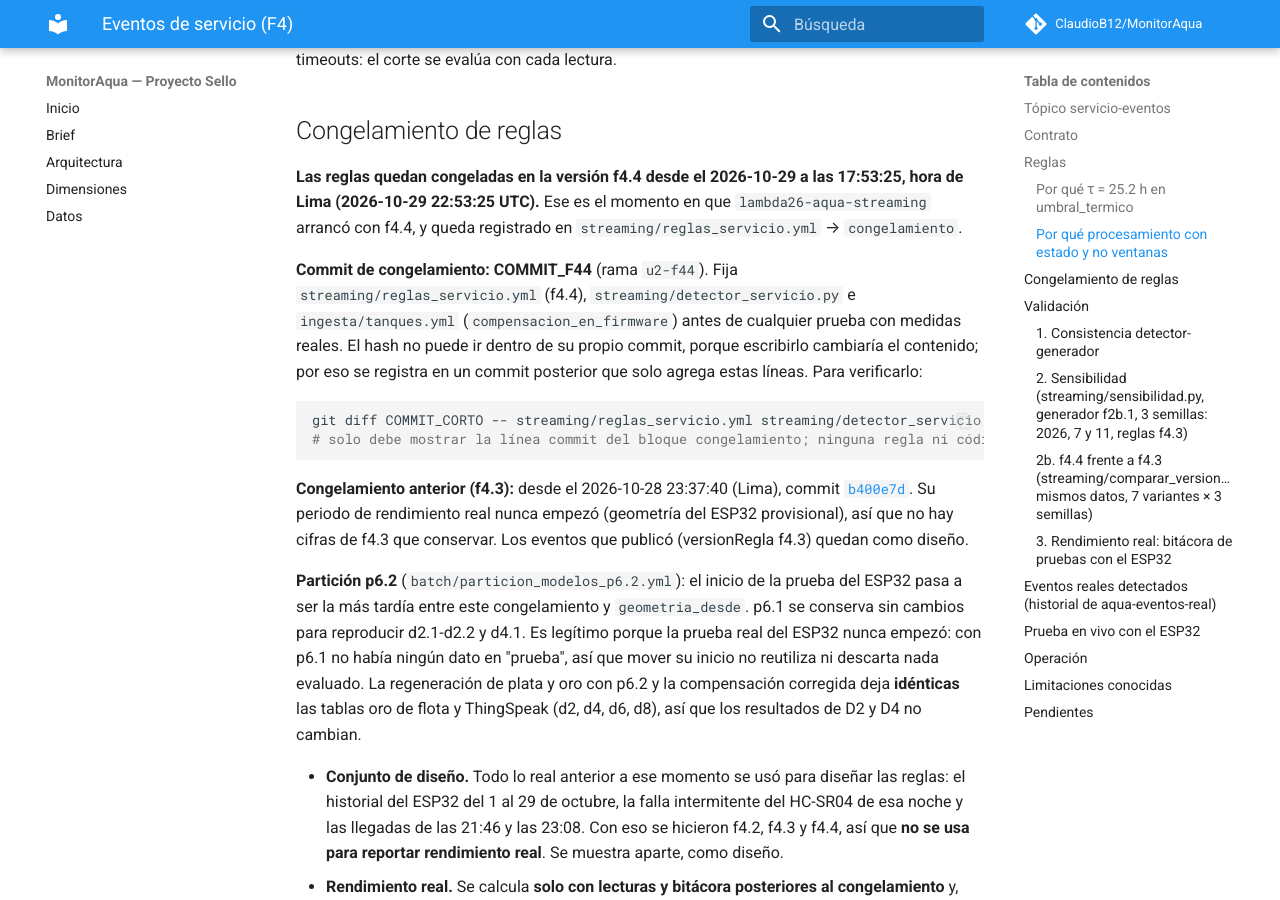
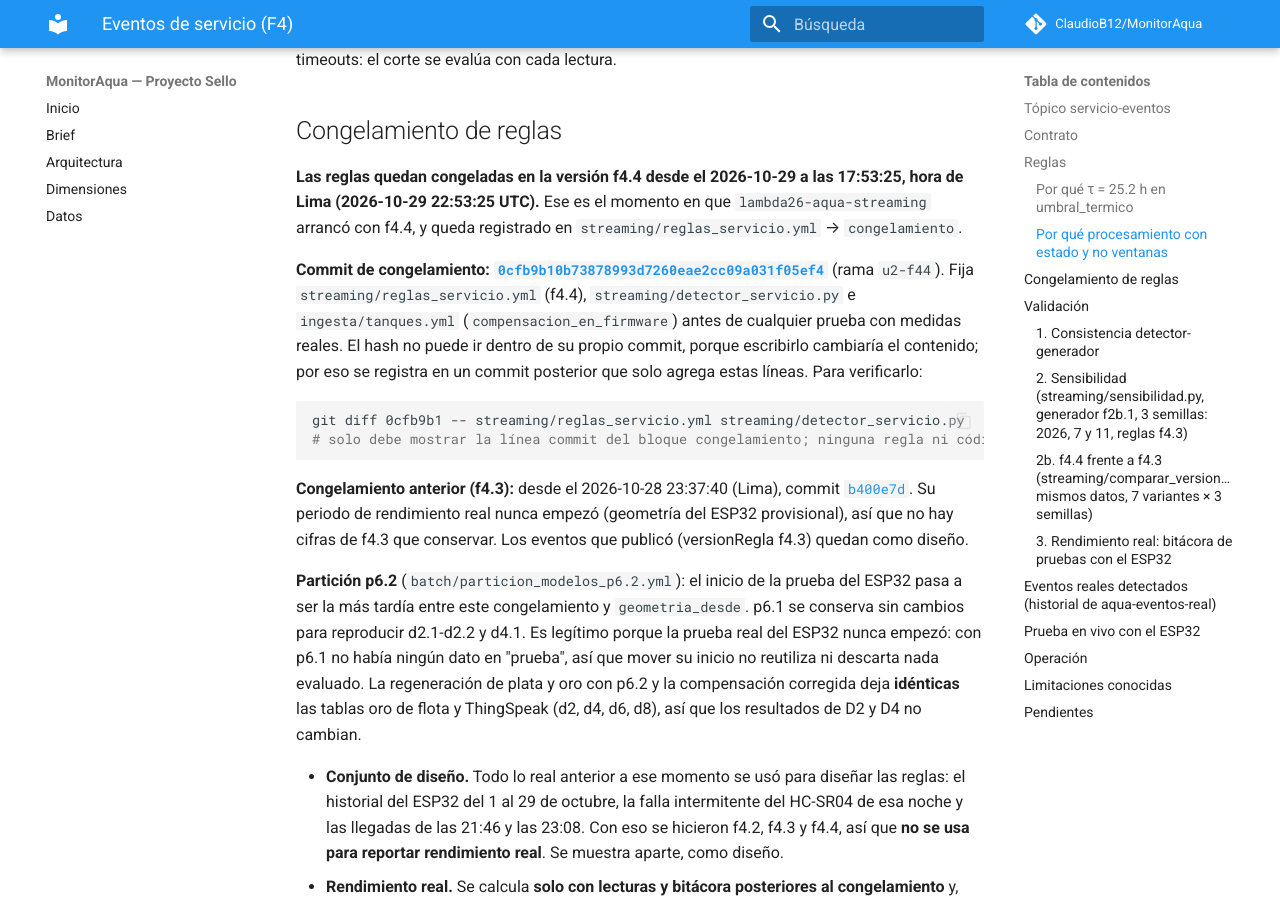
Before and after one commit to ClaudioB12/MonitorAqua, an MkDocs documentation site: the page built from docs/eventos-servicio.md, in a window 1280 px wide and 900 px high, scrolled down 4841 px. Built offline with MkDocs 1.6.1 and Material for MkDocs 9.7.7, drawn with Linux system fonts in a browser that asks for light colours; comment, search, counter and statistics services are not loaded.

Commit message:
f4.4: registra el commit de congelamiento (0cfb9b1)
Solo agrega el hash en reglas_servicio.yml -> congelamiento y en docs/eventos-servicio.md.

Co-Authored-By: Claude Opus 5.5 <noreply@anthropic.com>

````diff
--- a/docs/eventos-servicio.md
+++ b/docs/eventos-servicio.md
@@ -127,13 +127,13 @@ El estado no usa timeouts: el corte se evalúa con cada lectura.
 (2026-10-29 22:53:25 UTC).** Ese es el momento en que `lambda26-aqua-streaming` arrancó con f4.4, y queda registrado
 en `streaming/reglas_servicio.yml` → `congelamiento`.
 
-**Commit de congelamiento: COMMIT_F44** (rama `u2-f44`). Fija `streaming/reglas_servicio.yml` (f4.4),
+**Commit de congelamiento: [`0cfb9b10b73878993d7260eae2cc09a031f05ef4`](https://github.com/ClaudioB12/MonitorAqua/commit/0cfb9b10b73878993d7260eae2cc09a031f05ef4)** (rama `u2-f44`). Fija `streaming/reglas_servicio.yml` (f4.4),
 `streaming/detector_servicio.py` e `ingesta/tanques.yml` (`compensacion_en_firmware`) antes de cualquier prueba con
 medidas reales. El hash no puede ir dentro de su propio commit, porque escribirlo cambiaría el contenido; por eso se
 registra en un commit posterior que solo agrega estas líneas. Para verificarlo:
 
 ```bash
-git diff COMMIT_CORTO -- streaming/reglas_servicio.yml streaming/detector_servicio.py
+git diff 0cfb9b1 -- streaming/reglas_servicio.yml streaming/detector_servicio.py
 # solo debe mostrar la línea commit del bloque congelamiento; ninguna regla ni código del detector
 ```
 
````
Also changed, not shown: 1 other file.
